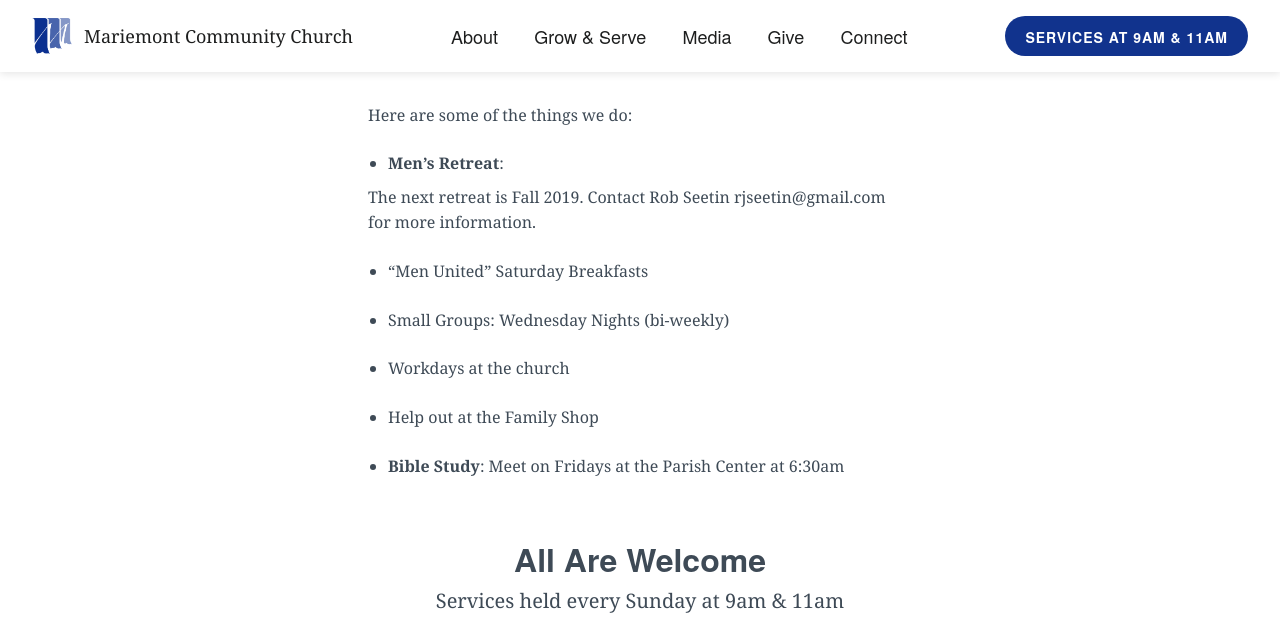
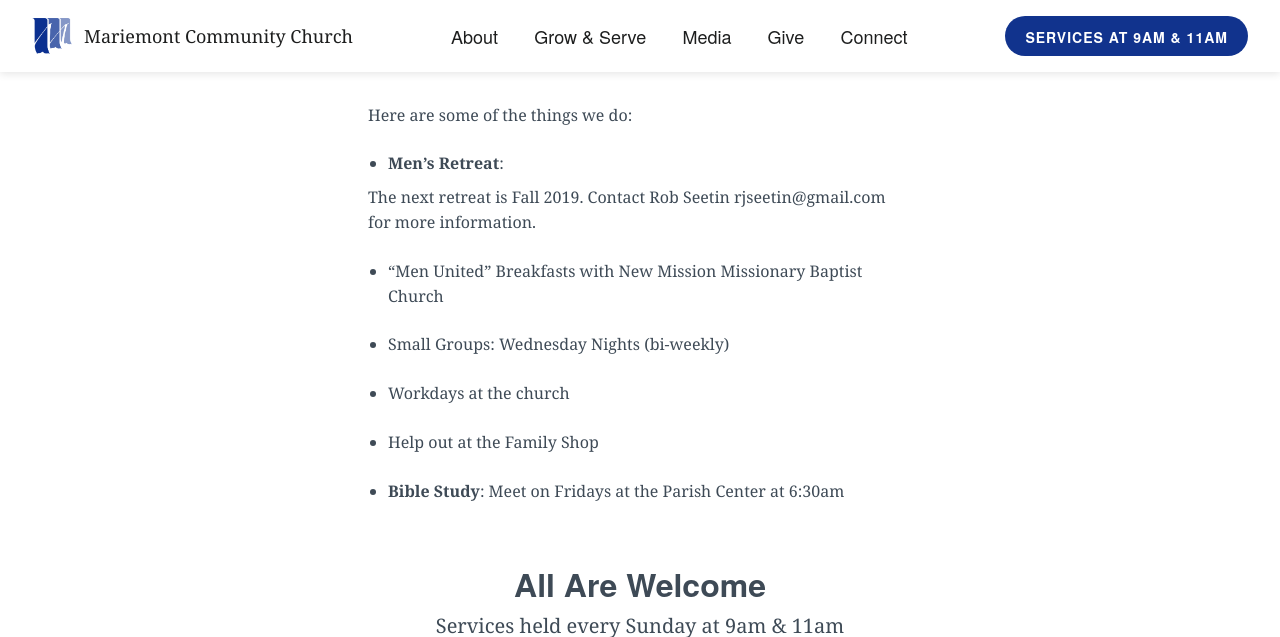
Before and after one commit to lukemoderwell/mariemont, a Jekyll site: the page built from mens-ministry.md, in a window 1280 px wide and 900 px high, scrolled down 1164 px, cut to the strip 0-637 px from the top of the window. Built offline with Jekyll 4.4.1, drawn with Linux system fonts in a browser that asks for light colours; nearby versions of some CDN libraries.

Commit message:
Updated Mens Ministry

```diff
--- a/mens-ministry.md
+++ b/mens-ministry.md
@@ -26,7 +26,7 @@
 
 The next retreat is Fall 2019. Contact Rob Seetin rjseetin@gmail.com for more information.
 
-* "Men United" Saturday Breakfasts
+* "Men United" Breakfasts with New Mission Missionary Baptist Church
 
 * Small Groups: Wednesday Nights (bi-weekly)
 
```
